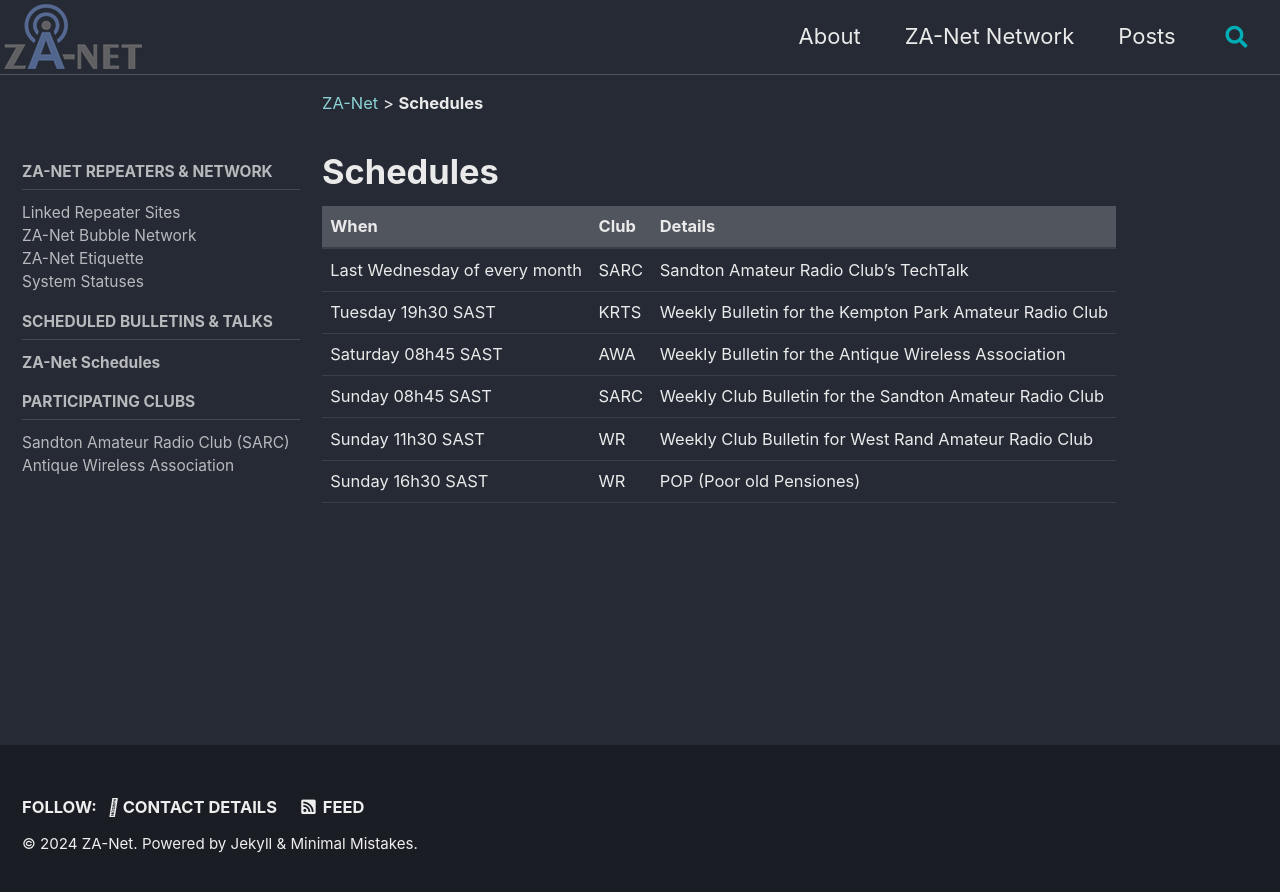
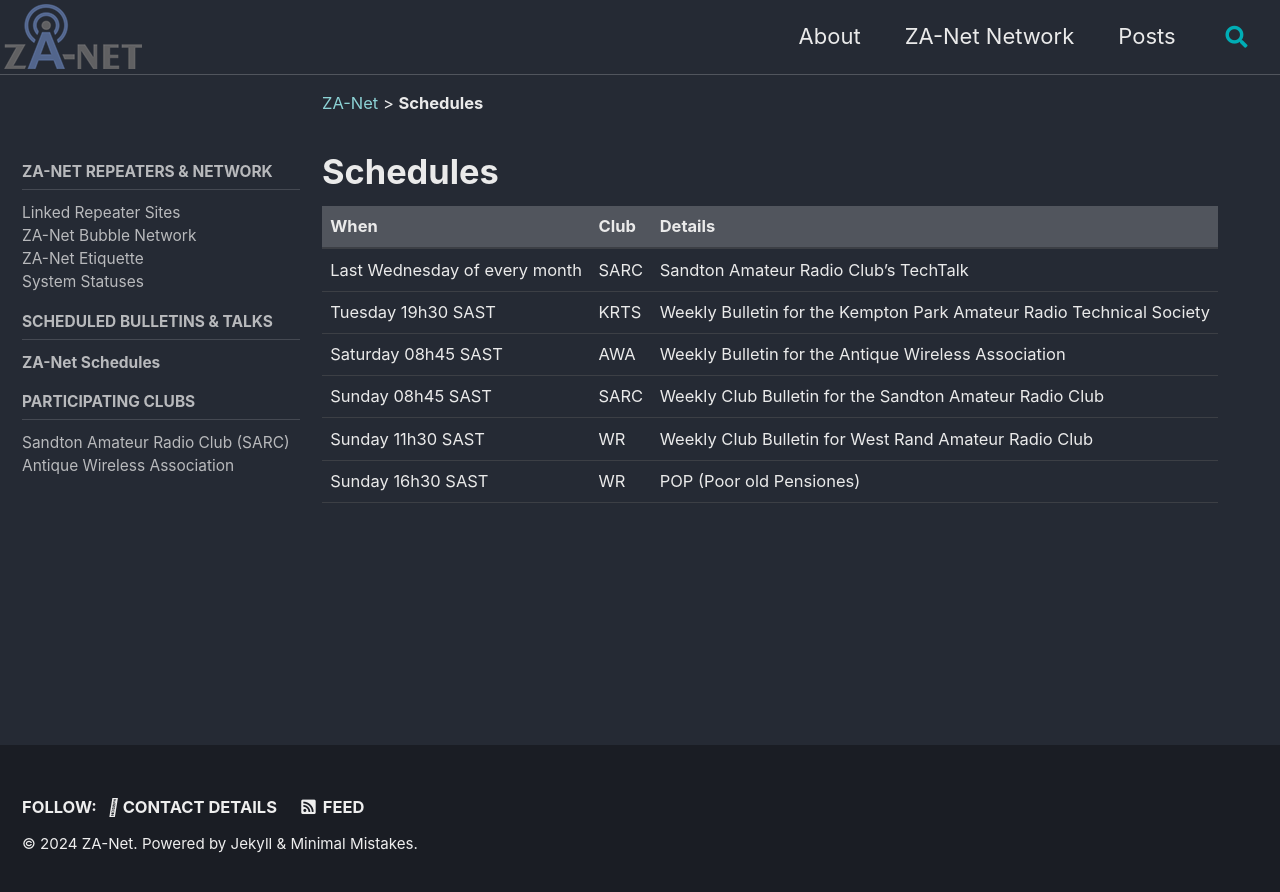
Before and after one commit to za-net/za-net.github.io, a Jekyll site: the page built from _pages/schedule.md, in a window 1280 px wide. Shown: the top 892 px of the page. Built offline with Jekyll 4.4.1, drawn with Linux system fonts in a browser that asks for light colours; cached includes are drawn as plain includes.

Commit message:
Fixed KARTS full name

```diff
--- a/_pages/schedule.md
+++ b/_pages/schedule.md
@@ -13,7 +13,7 @@
 | When    | Club | Details |
 | -------- | ------- | ------- |
 | Last Wednesday of every month  |   SARC  | Sandton Amateur Radio Club's TechTalk |
-| Tuesday 19h30 SAST | KRTS     | Weekly Bulletin for the Kempton Park Amateur Radio Club |
+| Tuesday 19h30 SAST | KRTS     | Weekly Bulletin for the Kempton Park Amateur Radio Technical Society |
 | Saturday 08h45 SAST | AWA | Weekly Bulletin for the Antique Wireless Association |
 | Sunday 08h45 SAST  | SARC    | Weekly Club Bulletin for the Sandton Amateur Radio Club |
 | Sunday 11h30 SAST | WR | Weekly Club Bulletin for West Rand Amateur Radio Club |
```
